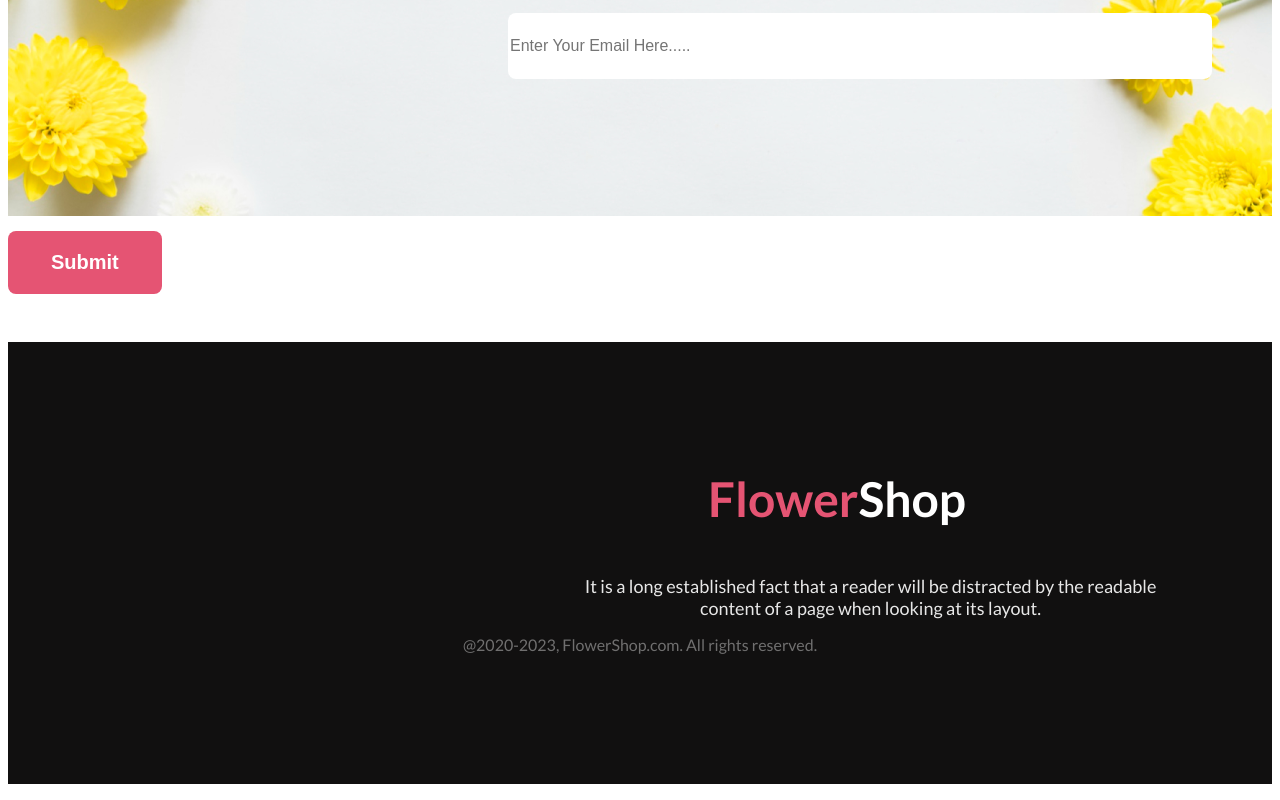
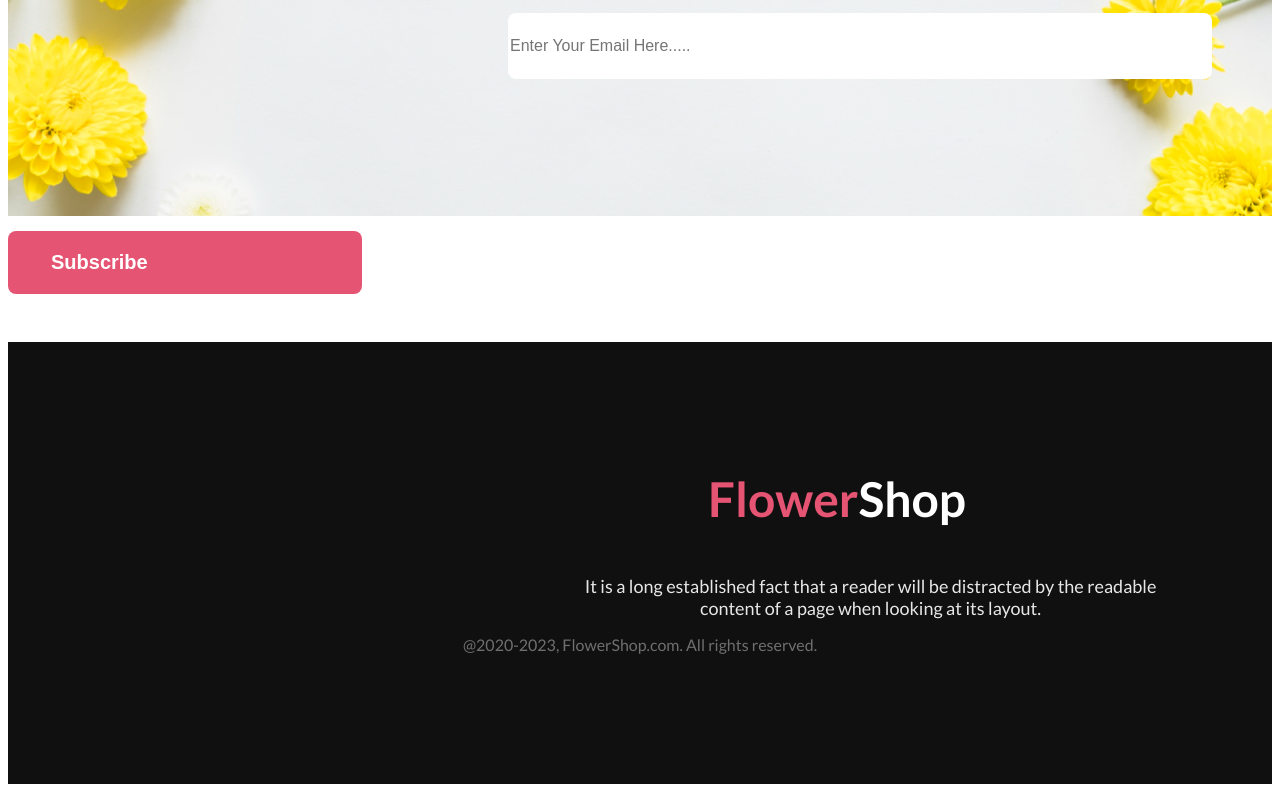
Before and after one commit to Asrafulch099/my-first-assignment, a plain HTML site: page index.html in a window 1280 px wide. Shown: the part 3895-4695 px from the top of the page. Drawn offline with Linux system fonts and the light colour scheme.

Commit message:
btn correction

```diff
--- a/index.html
+++ b/index.html
@@ -76,7 +76,7 @@
                 <h3 class="headline-second">Get The Latest Deals</h3>
                 <p id="what-i-do" class="section-description1">$30 coupon for first shopping</p>
                 <input class="contact" type="text" name="" placeholder="Enter Your Email Here....." id="">
-                <input class="btn-primary" type="submit" value="Submit">
+                <input class="btn-primary" type="subscribe" value="Subscribe">
             </div>
 
 
```
